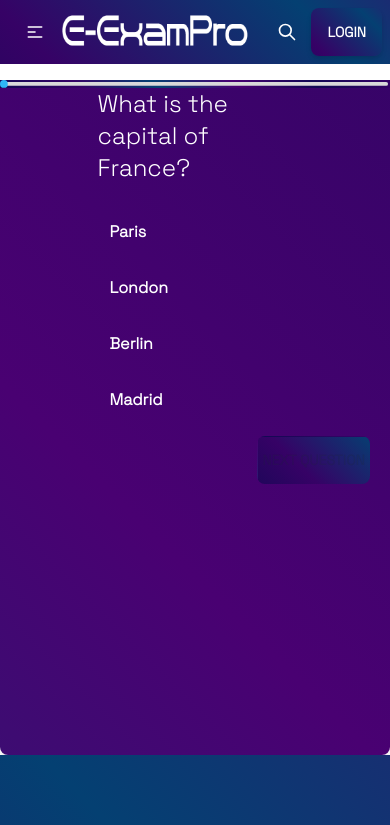
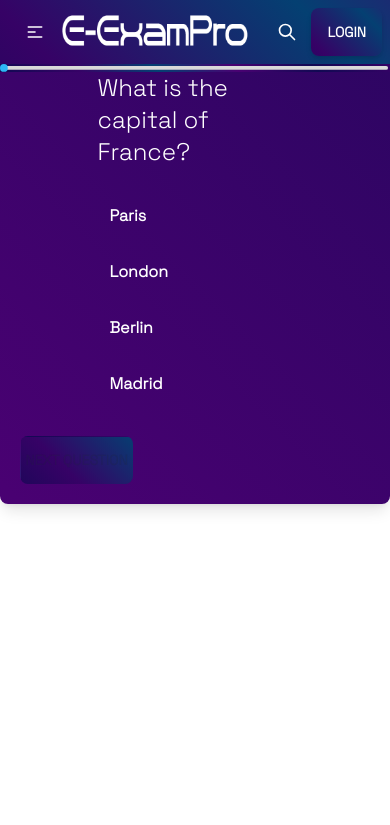
Before and after one commit to hasiburrahmanakash79/E-examPro, a React (Vite) app: page /demo-test in a window 390 px wide. Shown: the top 825 px of the page. Built offline with nearby package versions, Linux system fonts and the light colour scheme.

Commit message:
quiz section added in homepage

```diff
--- a/src/Pages/Home/DemoTest/DemoTest.jsx
+++ /dev/null
@@ -1,12 +0,0 @@
-import React from 'react';
-
-const DemoTest = () => {
-    return (
-        <div className='md: mt-9 md:mb-9'>
-            <h1>DemoTest</h1>
-
-        </div>
-    );
-};
-
-export default DemoTest;
--- a/src/Pages/Home/DemoTest/DemoTests.jsx
+++ /dev/null
@@ -1,120 +0,0 @@
-import React, { useState } from 'react'
-import ResultPage from './ResultPage'
-import QuestionsPage from './QuestionsPage'
-import ProgressBar from './ProgressBar'
-import './demoTest.css'
-
-const DemoTests = () => {
-  // dummy question array
-  const tempQuestions = [
-    {
-      id: 1,
-      text: 'What is the capital of France?',
-      choices: [
-        { id: 'paris', text: 'Paris' },
-        { id: 'london', text: 'London' },
-        { id: 'berlin', text: 'Berlin' },
-        { id: 'madrid', text: 'Madrid' }
-      ],
-      correctAnswer: 'paris'
-    },
-    {
-      id: 2,
-      text: "Which planet is known as the 'Red Planet'?",
-      choices: [
-        { id: 'venus', text: 'Venus' },
-        { id: 'mars', text: 'Mars' },
-        { id: 'jupiter', text: 'Jupiter' },
-        { id: 'saturn', text: 'Saturn' }
-      ],
-      correctAnswer: 'mars'
-    }
-  ]
-  const [questions, setQuestions] = useState(tempQuestions)
-  const [userAnswers, setUserAnswers] = useState({})
-  const [currentQuestionIndex, setCurrentQuestionIndex] = useState(0)
-  // disabling next button if not clicked any ans
-  const [isAnswered, setIsAnswered] = useState(false)
-  const [isSubmitted, setIsSubmitted] = useState(false)
-  // handling selected answer
-  const handleSelectedAnswer = (questionId, selectedChoiceId) => {
-    setUserAnswers(prevUserAnswers => ({
-      ...prevUserAnswers,
-      [questionId]: selectedChoiceId
-    }))
-    setCurrentQuestionIndex(prevIndex => prevIndex + 1)
-    // setting the disabled button to enabled
-    setIsAnswered(true)
-  }
-  const handleSubmit = () => {
-    setIsSubmitted(true)
-  }
-  const totalQuestions = questions.length
-  const answeredQuestions = Object.keys(userAnswers).length
-
-  // sending data to result page
-  if (isSubmitted) {
-    return <ResultPage questions={questions} userAnswers={userAnswers} />
-  }
-  const currentQuestion = questions[currentQuestionIndex]
-  // last question
-  const isLastQuestion = currentQuestionIndex === totalQuestions - 1
-  const hasUserSelectedLastQuestion =
-    isLastQuestion && userAnswers[currentQuestion.id]
-
-  // progressbar
-  const currentProgress = (answeredQuestions / totalQuestions) * 100
-
-  return (
-    <section className='relative w-full h-[80vh] rounded-lg shadow-lg md:w-3/5 mx-auto mt-4 md:mt-10 md:space-y-8 question_card'>
-      {currentQuestion && (
-        <>
-          <ProgressBar percent={currentProgress} />
-          <QuestionsPage
-            question={currentQuestion}
-            selectedChoice={userAnswers[currentQuestion.id]}
-            onAnswerSelected={handleSelectedAnswer}
-            isLastQuestion={isLastQuestion}
-          />
-          <div className='relative flex justify-between w-11/12 mx-auto '>
-            {currentQuestionIndex > 0 && (
-              <button
-                className='btn_quiz navigation-bar'
-                onClick={() =>
-                  setCurrentQuestionIndex(currentQuestionIndex - 1)
-                }
-              >
-                Previous Question
-              </button>
-            )}
-            {currentQuestionIndex == totalQuestions - 1 ? (
-              <button
-                className='btn_quiz navigation-bar'
-                onClick={handleSubmit}
-                disabled={!hasUserSelectedLastQuestion}
-              >
-                Submit
-              </button>
-            ) : (
-              <button
-                className='absolute right-0 navigation-bar btn_quiz'
-                disabled={
-                  !isAnswered || currentQuestionIndex === totalQuestions - 1
-                }
-                onClick={() => {
-                  setCurrentQuestionIndex(currentQuestionIndex + 1)
-                  // TODO:issue::when going back and forth between two questions after answering them, i seem to lose the logic of disabling and enabling the next btn
-                  // setIsAnswered()
-                }}
-              >
-                Next Question
-              </button>
-            )}
-          </div>
-        </>
-      )}
-    </section>
-  )
-}
-
-export default DemoTests
--- a/src/Pages/Home/DemoTest/QuestionsPage.jsx
+++ b/src/Pages/Home/DemoTest/QuestionsPage.jsx
@@ -1,24 +1,19 @@
 import React from 'react'
 
-const QuestionsPage = ({
-  question,
-  selectedChoice,
-  onAnswerSelected,
-  isLastQuestion
-}) => {
+const QuestionsPage = ({ question, selectedOption, onAnswerSelected }) => {
   const handleRadioChange = choiceId => {
     onAnswerSelected(question.id, choiceId)
   }
 
   return (
-    <div className='w-1/2 mx-auto text-white md:p-6 md:pt-0'>
+    <div className='w-1/2 mx-auto text-white md:p-6'>
       <h2 className='pb-4 text-2xl'>{question.text}</h2>
       <ul>
         {question.choices.map(choice => (
-          <li key={choice.id} className={` w-96 `}>
+          <li key={choice.id} className='w-96'>
             <label
               className={`block cursor-pointer p-3 my-2 w-96 rounded-lg font-semibold hover:bg-slate-500 ${
-                selectedChoice === choice.id
+                selectedOption === choice.id
                   ? 'selected_ans py-4 bg-slate-400 outline-slate-300'
                   : 'hover:text-slate-900 hover:outline'
               }`}
@@ -28,7 +23,7 @@ const QuestionsPage = ({
                 type='radio'
                 name={`question_${question.id}`}
                 value={choice.id}
-                checked={selectedChoice === choice.id}
+                checked={selectedOption === choice.id}
                 onChange={() => handleRadioChange(choice.id)}
               />
               {choice.text}
--- /dev/null
+++ b/src/Pages/Home/DemoTest/QuizHomePage.jsx
@@ -0,0 +1,130 @@
+import React, { useState } from 'react'
+import ResultPage from './ResultPage'
+import QuestionsPage from './QuestionsPage'
+import ProgressBar from './ProgressBar'
+import './demoTest.css'
+import { Link } from 'react-router-dom'
+
+const QuizHomePage = () => {
+  const tempQuestions = [
+    {
+      id: 1,
+      text: 'What is the capital of France?',
+      choices: [
+        { id: 'paris', text: 'Paris' },
+        { id: 'london', text: 'London' },
+        { id: 'berlin', text: 'Berlin' },
+        { id: 'madrid', text: 'Madrid' }
+      ],
+      correctAnswer: 'paris'
+    },
+    {
+      id: 2,
+      text: "Which planet is known as the 'Red Planet'?",
+      choices: [
+        { id: 'venus', text: 'Venus' },
+        { id: 'mars', text: 'Mars' },
+        { id: 'jupiter', text: 'Jupiter' },
+        { id: 'saturn', text: 'Saturn' }
+      ],
+      correctAnswer: 'mars'
+    }
+  ]
+
+  const [questions, setQuestions] = useState(tempQuestions)
+  const [userAnswers, setUserAnswers] = useState([])
+  const [currentQuestionIndex, setCurrentQuestionIndex] = useState(0)
+  const [isSubmitted, setIsSubmitted] = useState(false)
+  //   handling selecting ans
+  const handleSelectOption = (quesId, selectedOptionId) => {
+    const existingAnswerIndex = userAnswers.findIndex(
+      answer => answer.questionId === quesId
+    )
+
+    if (existingAnswerIndex !== -1) {
+      const updatedAnswers = [...userAnswers]
+      updatedAnswers[existingAnswerIndex] = {
+        ...updatedAnswers[existingAnswerIndex],
+        selectedOptionId
+      }
+      setUserAnswers(updatedAnswers)
+    } else {
+      setUserAnswers(prevUserAnswers => [
+        ...prevUserAnswers,
+        { questionId: quesId, selectedOptionId }
+      ])
+    }
+  }
+
+  //   handling submission
+  const handleSubmit = () => {
+    console.log('clicked')
+    setIsSubmitted(true)
+  }
+  const answeredQuestions = userAnswers.length
+
+  const currentQuestion = questions[currentQuestionIndex]
+  const totalQuestions = questions.length
+  const selectedOption =
+    userAnswers.find(answer => answer.questionId === currentQuestion?.id)
+      ?.selectedOptionId || null
+
+  const isLastQuestion = currentQuestionIndex === totalQuestions - 1
+
+  // progressbar
+  const currentProgress = (answeredQuestions / totalQuestions) * 100
+  // sending data to result page
+  if (isSubmitted) {
+    return <ResultPage questions={questions} userAnswers={userAnswers} />
+  }
+  return (
+    <section className='w-full h-screen md:p-6 '>
+      <div className='mx-auto rounded-lg shadow-lg question_card h-fit md:w-3/5 md:space-y-8'>
+        {currentQuestion && (
+          <>
+            <ProgressBar percent={currentProgress} />
+            <QuestionsPage
+              question={currentQuestion}
+              selectedOption={selectedOption}
+              onAnswerSelected={handleSelectOption}
+              isLastQuestion={isLastQuestion}
+            />
+            <div className='relative w-11/12 py-4 mx-auto '>
+              {currentQuestionIndex > 0 && (
+                <button
+                  className='md:absolute md:left-0 btn_quiz navigation-bar'
+                  onClick={() =>
+                    setCurrentQuestionIndex(currentQuestionIndex - 1)
+                  }
+                >
+                  Previous Question
+                </button>
+              )}
+              {currentQuestionIndex == totalQuestions - 1 ? (
+                <button
+                  className='md:absolute md:right-0 btn_quiz navigation-bar'
+                  disabled={!selectedOption}
+                  onClick={handleSubmit}
+                >
+                  Submit
+                </button>
+              ) : (
+                <button
+                  className='md:absolute md:right-0 navigation-bar btn_quiz'
+                  disabled={!selectedOption}
+                  onClick={() => {
+                    setCurrentQuestionIndex(currentQuestionIndex + 1)
+                  }}
+                >
+                  Next Question
+                </button>
+              )}
+            </div>
+          </>
+        )}
+      </div>
+    </section>
+  )
+}
+
+export default QuizHomePage
--- a/src/Pages/Home/DemoTest/ResultPage.jsx
+++ b/src/Pages/Home/DemoTest/ResultPage.jsx
@@ -1,8 +1,37 @@
 import React from 'react'
 
 const ResultPage = ({ questions, userAnswers }) => {
-  console.log(questions, userAnswers)
-  return <div className=''> Results</div>
+  console.log(userAnswers)
+
+  return (
+    <div className='grid justify-between w-full grid-cols-1 mx-auto space-y-6 md:grid-cols-3 navigation-bar2 md:p-6 h-fit text-slate-200'>
+      <div className='col-span-1 md:col-span-2'>
+        {questions.map((question, index) => {
+          const userAnswer = userAnswers.find(
+            answer => answer.questionId === question.id
+          )
+          return (
+            <div className='w-1/2 mx-auto my-12' key={question.id}>
+              <h1 className='text-xl font-bold'>
+                {index + 1}. {question.text}
+              </h1>
+
+              {userAnswer && (
+                <p className='my-2 ml-2 font-semibold'>
+                  You Selected: {userAnswer.selectedOptionId}
+                </p>
+              )}
+              <p className='ml-2 font-semibold'>
+                Correct Answer:{' '}
+                <span className=''>{question.correctAnswer}</span>
+              </p>
+            </div>
+          )
+        })}
+      </div>
+      <div className='order-1'>ha</div>
+    </div>
+  )
 }
 
 export default ResultPage
--- a/src/Pages/Home/DemoTest/demoTest.css
+++ b/src/Pages/Home/DemoTest/demoTest.css
@@ -30,5 +30,5 @@
     }
 /* quiz buttons styles */
 .btn_quiz{
-    @apply md:mb-4 md:py-2 md:px-4 text-white  md:ml-4 p-1 m-1  btn
+    @apply md:mb-4 md:py-2 md:px-4 text-white  md:ml-4 p-1 m-1  btn md:bottom-1
 }
```
Also changed, not shown: src/Routes/Router.jsx (+7 -2 lines).
